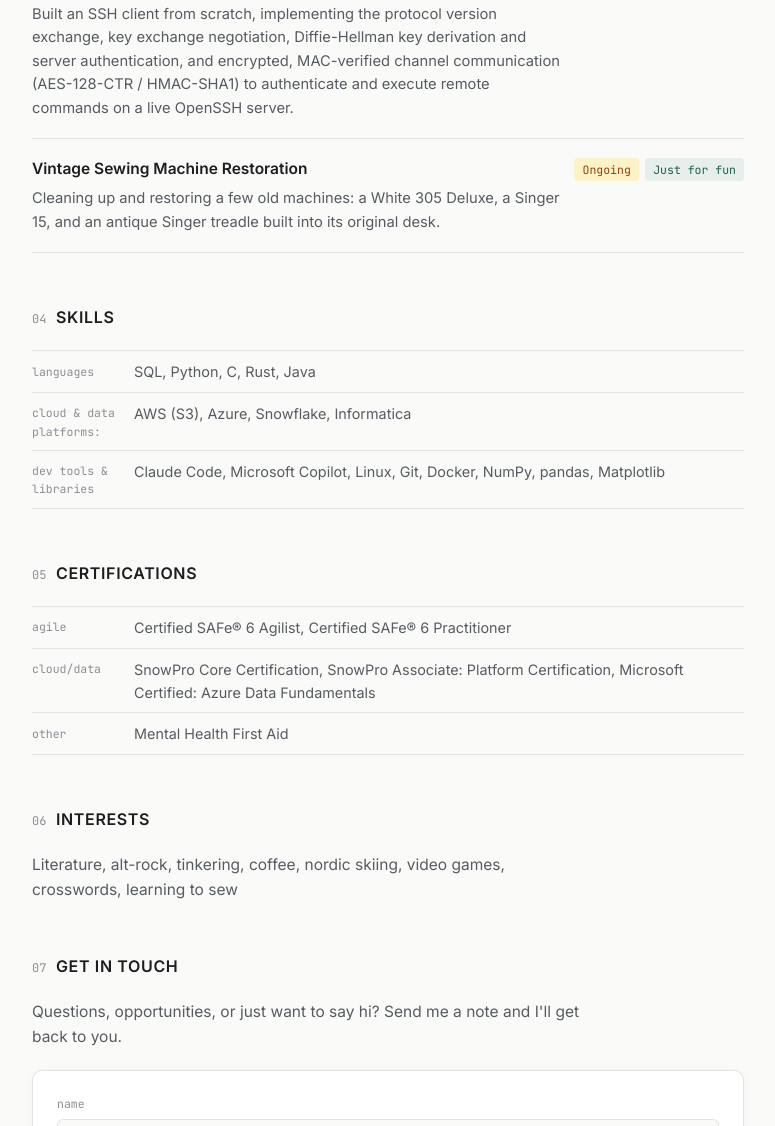
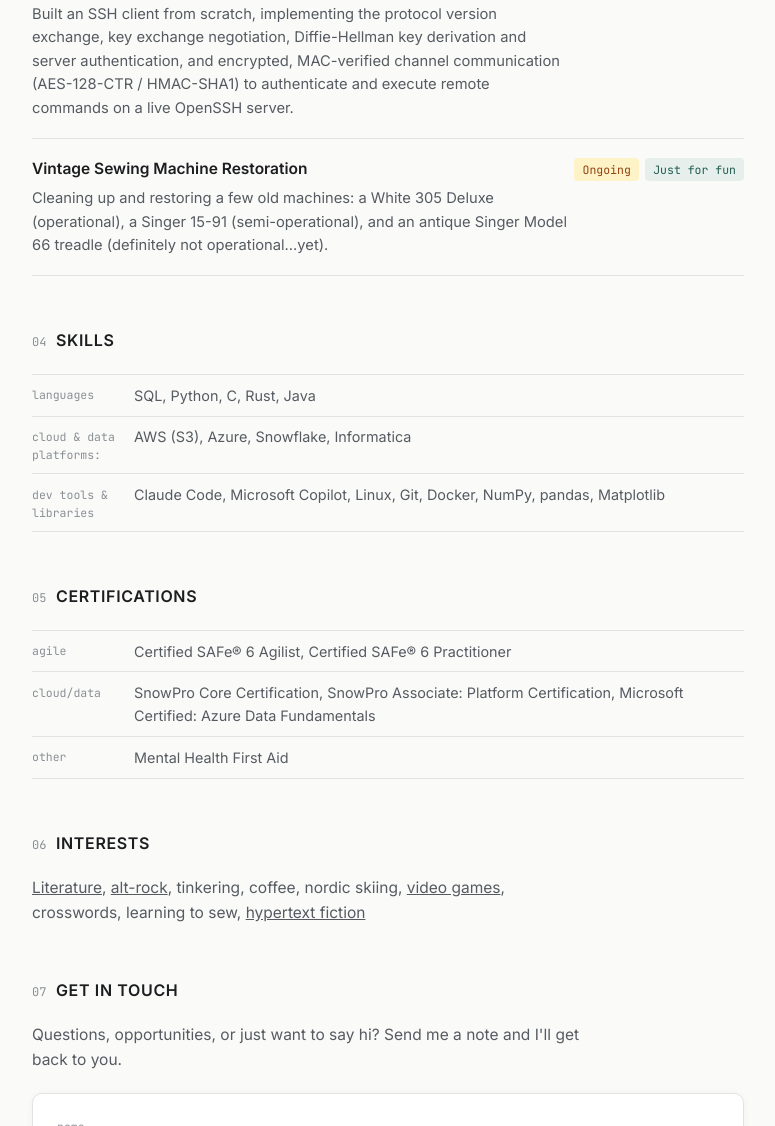
Before and after one commit to liamkeane/liamkeane.github.io, a plain HTML site: page index.html in a window 1280 px wide. Shown: the part 2606-3732 px from the top of the page, without its empty margins (252-1027 px from the left). Drawn offline with Linux system fonts and the light colour scheme.

Commit message:
added some links

```diff
--- a/index.html
+++ b/index.html
@@ -554,7 +554,7 @@
           <span class="stack">Just for fun</span>
         </span>
       </div>
-      <p>Cleaning up and restoring a few old machines: a White 305 Deluxe, a Singer 15, and an antique Singer treadle built into its original desk.</p>
+      <p>Cleaning up and restoring a few old machines: a White 305 Deluxe (operational), a Singer 15-91 (semi-operational), and an antique Singer Model 66 treadle (definitely not operational...yet).</p>
     </div>
 
   </section>
@@ -595,7 +595,7 @@
 
   <section>
     <div class="section-head"><span class="n">06</span><h2>Interests</h2></div>
-    <p class="body">Literature, alt-rock, tinkering, coffee, nordic skiing, video games, crosswords, learning to sew</p>
+    <p class="body"><a href="https://fable.co/fabler/liam-332411308314?tab=lists">Literature</a>, <a href="https://tidal.com/track/77893409/u">alt-rock</a>, tinkering, coffee, nordic skiing, <a href="https://en.wikipedia.org/wiki/Outer_Wilds">video games</a>, crosswords, learning to sew, <a href="https://twinery.org/">hypertext fiction</a></p>
   </section>
 
   <section id="contact">
```
